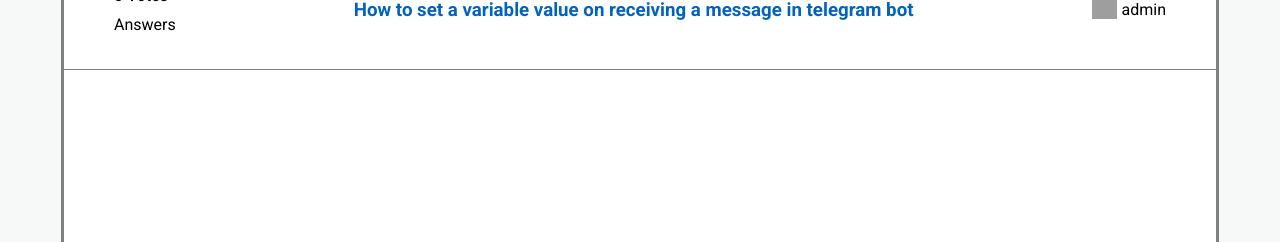
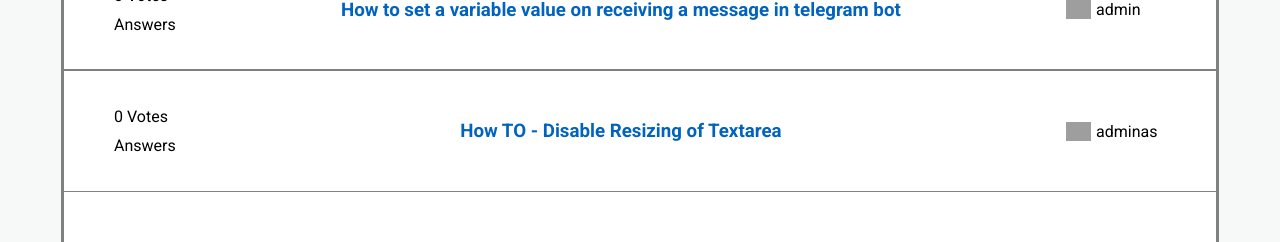
Before and after one commit to batym24/Galutinis-atsiskaitymas, a React (Create React App) app: page /home in a window 1280 px wide. Shown: the part 334-576 px from the top of the page. Built offline with nearby package versions, Linux system fonts and the light colour scheme; data requests are answered from the project's data file; grey boxes are pictures that could not be loaded.

Commit message:
Added functionality to add new question

```diff
--- a/src/components/Pages/AskNewQuestion.jsx
+++ b/src/components/Pages/AskNewQuestion.jsx
@@ -4,6 +4,7 @@ import { useFormik } from "formik";
 import * as yup from 'yup'
 import {v4 as generateId} from 'uuid'
 import UsersContext from "../../contexts/UsersContext";
+import QuestionsContext from "../../contexts/QuestionsContext";
 import { useContext } from "react";
 
 const StyledMain = styled.main`
@@ -42,6 +43,28 @@ const StyledMain = styled.main`
         display: flex;
         justify-content: center;
         gap: 10px;
+
+        input, button {
+            margin-bottom: 30px;
+            background-color: #0a95ff;
+            color: white;
+            border: none;
+            border-radius: 5px;
+            border-top: 1px solid #6cc0ff;
+            padding: 15px;
+            font-size: 1rem;
+            font-weight: 600;
+            cursor: pointer;
+        }
+
+        input:hover, button:hover {
+            opacity: 0.8;
+        }
+    }
+    p {
+        color: tomato;
+        margin: 0;
+        font-size: 0.8rem;
     }
 
 `
@@ -49,6 +72,8 @@ const StyledMain = styled.main`
 const AskNewQuestion = () => {
 
     const {currentUser} = useContext(UsersContext)
+
+    const {setQuestions, QUESTIONS_ACTION_TYPE, questions} = useContext(QuestionsContext)
 
     const values = {
         title: "",
@@ -78,7 +103,11 @@ const AskNewQuestion = () => {
                 questionUpvotes: 0,
                 QuestionIsUpdated: false
             }
-            console.log(newQuestion)
+            setQuestions({
+                type: QUESTIONS_ACTION_TYPE.ADD,
+                data: newQuestion
+            })
+            console.log(questions)
         }
     })
 
@@ -101,7 +130,7 @@ const AskNewQuestion = () => {
                     />
                     {
                         (formik.touched.title && formik.errors.title) &&
-                        <p style={{color: "tomato"}}>{formik.errors.title}</p>
+                        <p>{formik.errors.title}</p>
                     }
                 </div>
                 <div className="question-part">
@@ -116,12 +145,12 @@ const AskNewQuestion = () => {
                      />
                      {
                         (formik.touched.description && formik.errors.description) &&
-                        <p style={{color: "tomato"}}>{formik.errors.description}</p>
+                        <p>{formik.errors.description}</p>
                      }
                 </div>
                 <div className="buttons">
                     <input type="submit" value={'Create a question'} />
-                    <button>Rest</button>
+                    <button onClick={formik.handleReset}>Rest</button>
                 </div>
             </form>
         </StyledMain>
--- a/src/components/UI/Molecules/Question.jsx
+++ b/src/components/UI/Molecules/Question.jsx
@@ -41,6 +41,10 @@ const StyledDiv = styled.div`
     .question-title {
         align-self: flex-start;
     }
+
+    .user {
+        width: 100px;
+    }
 `
 const Question = ({question}) => {
 
--- a/src/contexts/QuestionsContext.jsx
+++ b/src/contexts/QuestionsContext.jsx
@@ -3,13 +3,21 @@ import { createContext, useReducer, useEffect } from "react";
 const QuestionsContext = createContext()
 
 const QUESTIONS_ACTION_TYPE = {
-    GET: 'getAllQuestions'
+    GET: 'getAllQuestions',
+    ADD: 'addNewQuestion'
 }
 
 const reducer = (state, action) => {
     switch(action.type){
         case QUESTIONS_ACTION_TYPE.GET:
             return action.data
+        case QUESTIONS_ACTION_TYPE.ADD:
+            fetch('http://localhost:8080/questions', {
+                method: 'POST',
+                headers: {'Content-Type': 'application/json'},
+                body: JSON.stringify(action.data)
+            })
+            return [...state, action.data]
     }
 }
 
@@ -32,7 +40,8 @@ const QuestionsProvider = ({children}) => {
         <QuestionsContext.Provider
             value={{
                 questions,
-                setQuestions
+                setQuestions,
+                QUESTIONS_ACTION_TYPE
             }}
         >
             {children}
--- a/src/data.json
+++ b/src/data.json
@@ -23,6 +23,14 @@
       "description": "When I hit the below endpoint, I am able to receive a message on the telegram bot.However, I would like to process the incoming message and set a variable value, For example: when the bot receives a message with text as `onChatEnde`, I would like to modify a Map variable.I tried override the sendMessage method but that doesn't seem to work.",
       "questionUpvotes": 0,
       "QuestionIsUpdated": false
+    },
+    {
+      "id": "af22c40b-0c3b-47e5-95d1-86568cd486c5",
+      "creatorId": "697a3eea-7849-4047-92a8-fdb6fe935956",
+      "title": "How TO - Disable Resizing of Textarea",
+      "description": "Disable Resizing of Textarea\n\nYou can use the resize property to specify whether a textarea should be resizable or not:\nExample:\ntextarea {\n  resize: none;\n} ",
+      "questionUpvotes": 0,
+      "QuestionIsUpdated": false
     }
   ],
   "answers": [
```
